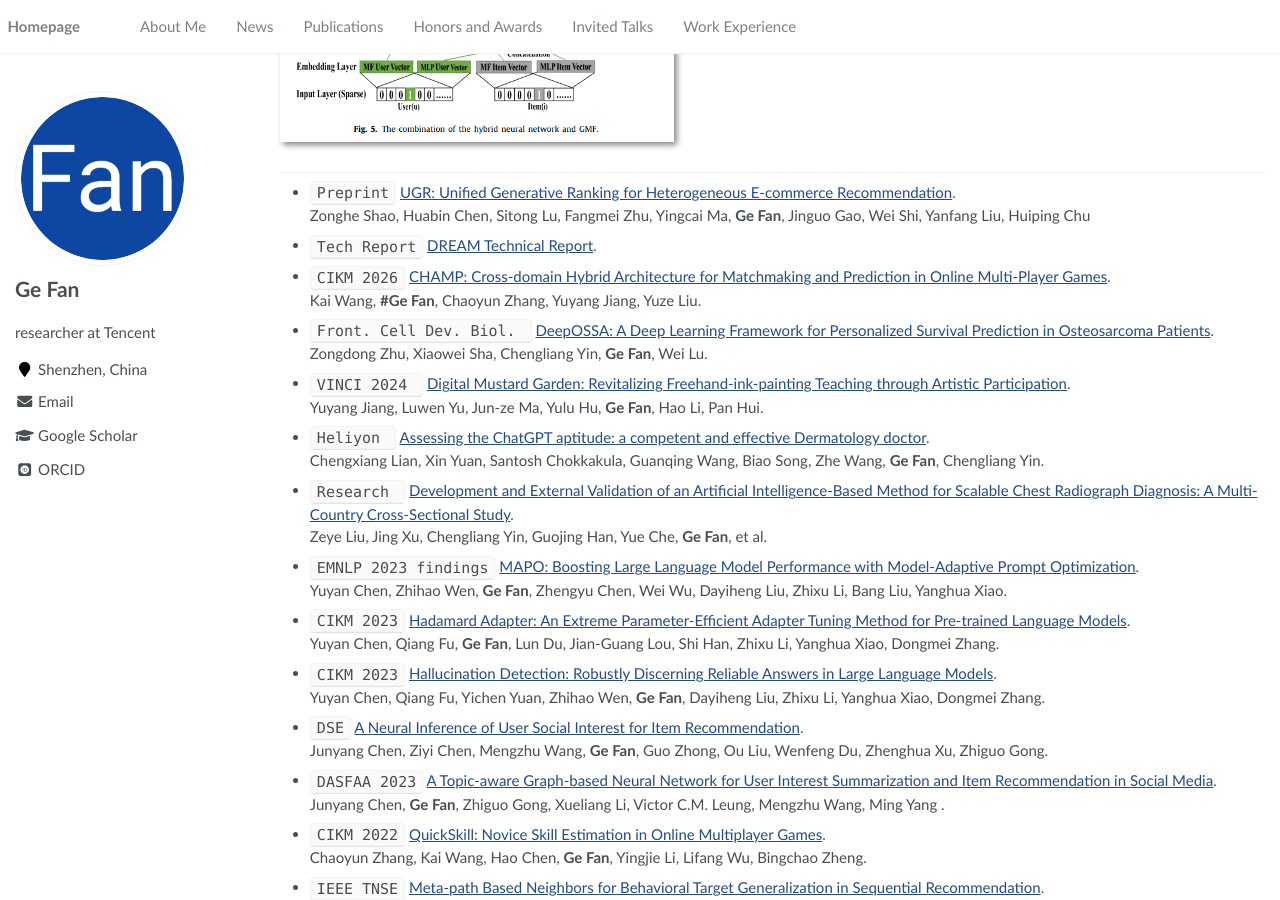
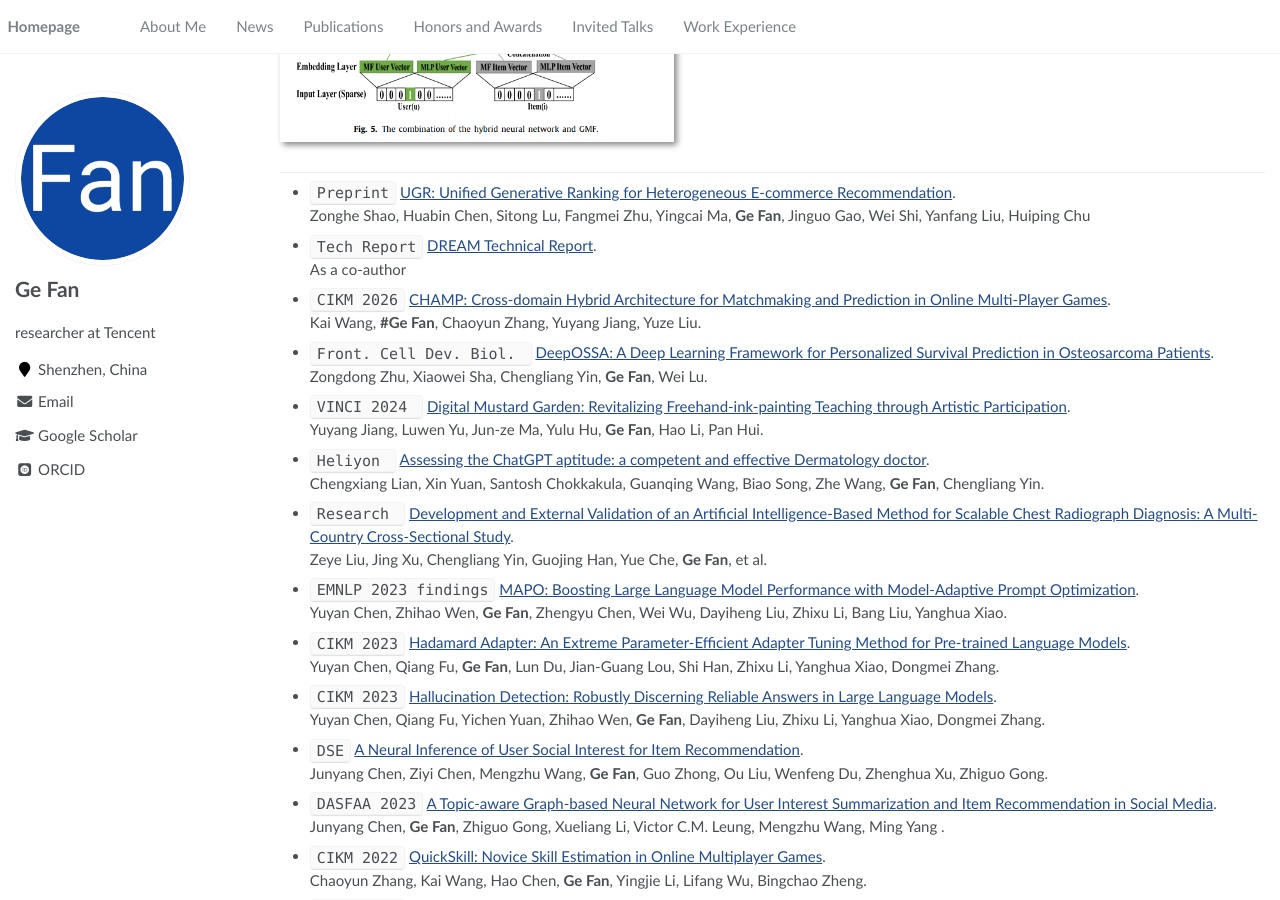
Before and after one commit to FanGhost/fanghost.github.io, a Jekyll site: the page built from _pages/about.md, in a window 1280 px wide and 900 px high, scrolled down 2637 px. Built offline with Jekyll 4.4.1, drawn with Linux system fonts in a browser that asks for light colours; some web fonts are replaced.

Commit message:
Update about.md

```diff
--- a/_pages/about.md
+++ b/_pages/about.md
@@ -200,6 +200,7 @@ Yuyan Chen, Zhihao Wen, **Ge Fan**, Zhengyu Chen, Wei Wu, Dayiheng Liu, Zhixu Li
 Zonghe Shao, Huabin Chen, Sitong Lu, Fangmei Zhu, Yingcai Ma,  **Ge Fan**, Jinguo Gao, Wei Shi, Yanfang Liu, Huiping Chu
 
 - `Tech Report` [DREAM Technical Report](https://arxiv.org/pdf/2608.09408). <br>
+As a co-author
 
 - `CIKM 2026` [CHAMP: Cross-domain Hybrid Architecture for Matchmaking and Prediction in Online Multi-Player Games](http://fange.pro/files/2026CHAMP.pdf). <br>
 Kai Wang, **#Ge Fan**, Chaoyun Zhang, Yuyang Jiang, Yuze Liu.
```
